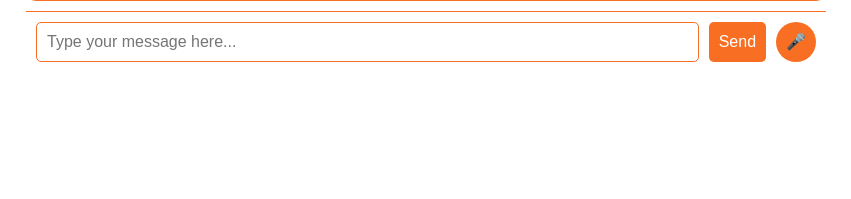
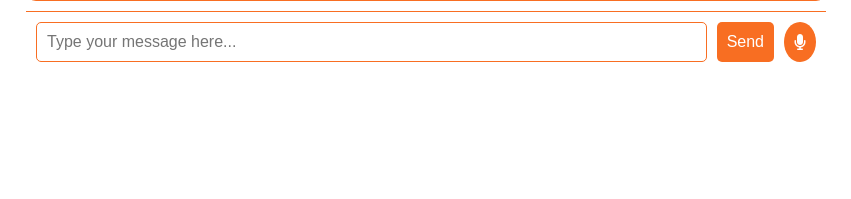
Before and after one commit to aapJoysakoi/BOB-the-Banker, a Flask app: page / in a window 1280 px wide. Shown: the part 601-800 px from the top of the page, without its empty margins (214-1065 px from the left). Run offline with Flask 2, Linux system fonts and the light colour scheme.

Commit message:
update mic icon

```diff
--- a/templates/index.html
+++ b/templates/index.html
@@ -4,6 +4,7 @@
     <meta charset="UTF-8">
     <meta name="viewport" content="width=device-width, initial-scale=1.0">
     <title>BoB The Banker</title>
+    <link rel="stylesheet" href="https://cdnjs.cloudflare.com/ajax/libs/font-awesome/6.4.0/css/all.min.css">
     <style>
         body {
             font-family: Arial, sans-serif;
@@ -75,6 +76,9 @@
             font-size: 1em;
             border-radius: 50%;
             cursor: pointer;
+            display: flex;
+            align-items: center;
+            justify-content: center;
         }
     </style>
 </head>
@@ -85,7 +89,7 @@
         <div class="chat-input">
             <input type="text" id="message" placeholder="Type your message here..." onkeypress="handleKeyPress(event)">
             <button onclick="sendMessage()">Send</button>
-            <button class="mic-button" onclick="startListening()">🎤</button>
+            <button class="mic-button" onclick="startListening()"><i class="fa-solid fa-microphone"></i></button>
         </div>
     </div>
     <script>
```
